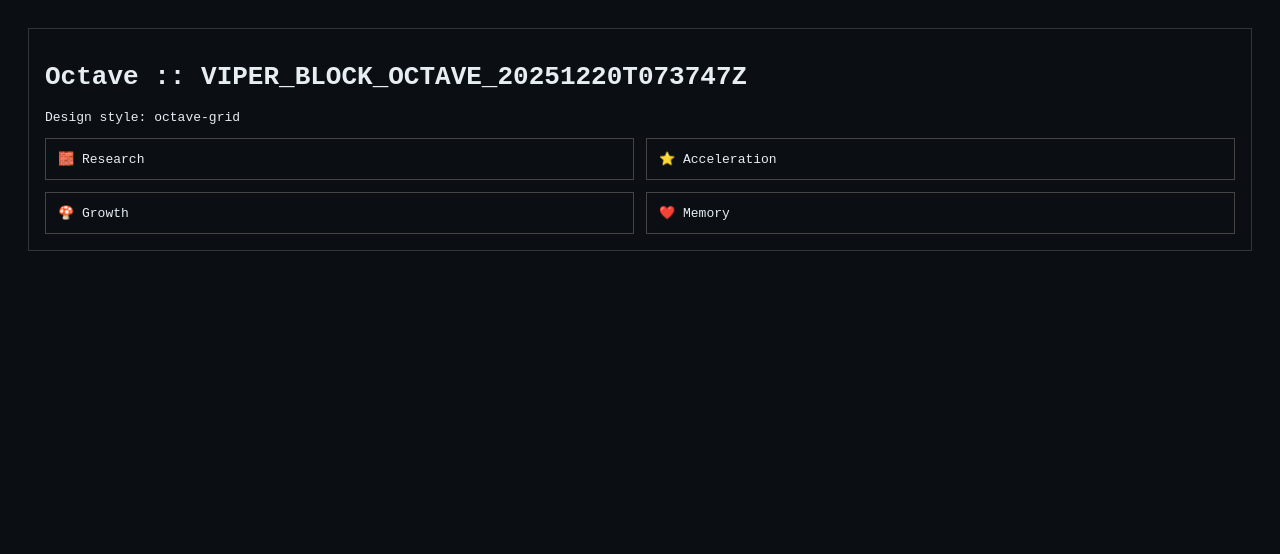
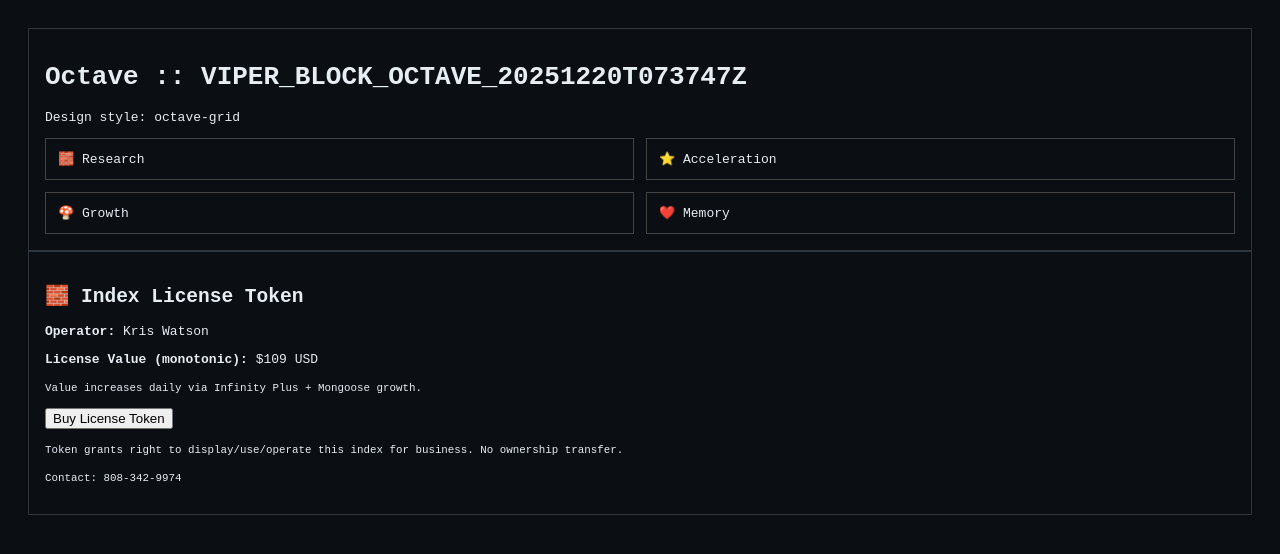
Before and after one commit to pewpi-infinity/VIPER_BLOCK_OCTAVE_20251220T073747Z, a plain HTML site: page index.html in a window 1280 px wide. Drawn offline with Linux system fonts and the light colour scheme.

Commit message:
🧱 c13b0⁴ sweep + index growth → 109

```diff
--- a/index.html
+++ b/index.html
@@ -23,3 +23,17 @@ body{font-family:monospace;background:#0b0f14;color:#e6edf3;padding:20px}
 </div>
 </body>
 </html>
+
+<!-- INDEX_VALUE_START -->
+<div class="box">
+<h2>🧱 Index License Token</h2>
+<p><strong>Operator:</strong> Kris Watson</p>
+<p><strong>License Value (monotonic):</strong> $109 USD</p>
+<p><small>Value increases daily via Infinity Plus + Mongoose growth.</small></p>
+<form action="https://www.paypal.com/paypalme/marvaseater@gmail.com/109" method="get" target="_blank">
+  <button type="submit">Buy License Token</button>
+</form>
+<p><small>Token grants right to display/use/operate this index for business. No ownership transfer.</small></p>
+<p><small>Contact: 808-342-9974</small></p>
+</div>
+<!-- INDEX_VALUE_END -->
```
Also changed, not shown: index_value.json (added, +10 -0 lines), 2 other files.
